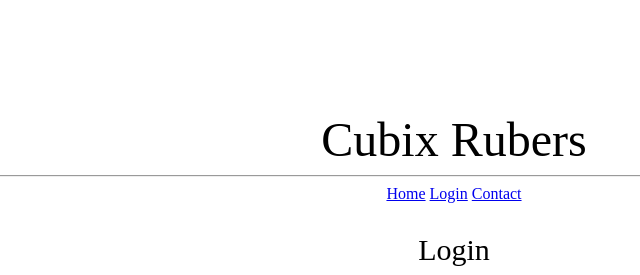
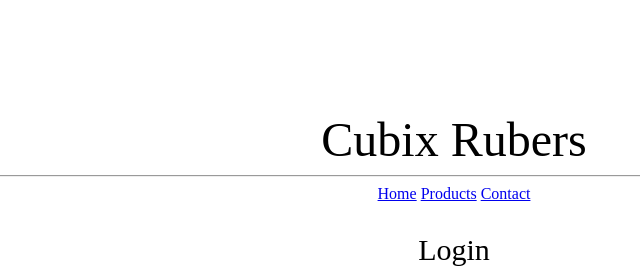
Before and after one commit to Rajvir3104/381_assignment1, a plain HTML site: page login.html in a window 1280 px wide. Shown: the top 275 px of the page, 186-826 px from the left. Drawn offline with Linux system fonts and the light colour scheme.

Commit message:
fixed a typo; should be Products, not Login

```diff
--- a/login.html
+++ b/login.html
@@ -19,7 +19,7 @@
     <div>
         <center>
         <a href="index.html">Home</a>
-        <a href="products.html">Login</a>
+        <a href="products.html">Products</a>
         <a href="contact.html">Contact</a>
         </center>
     </div>
```
